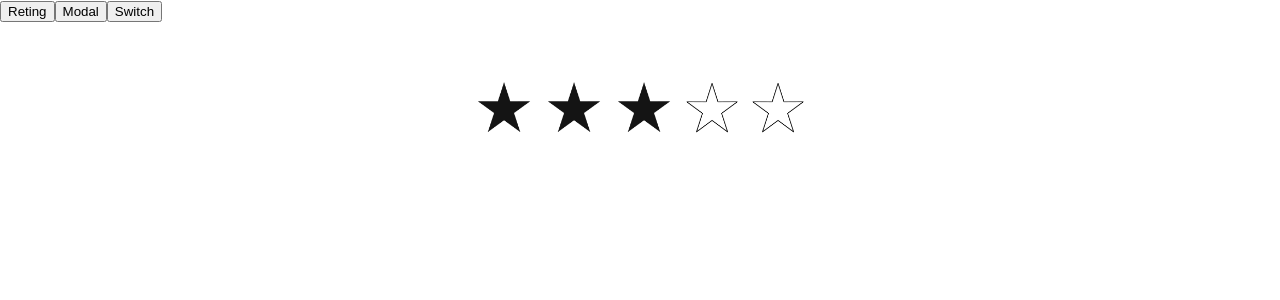
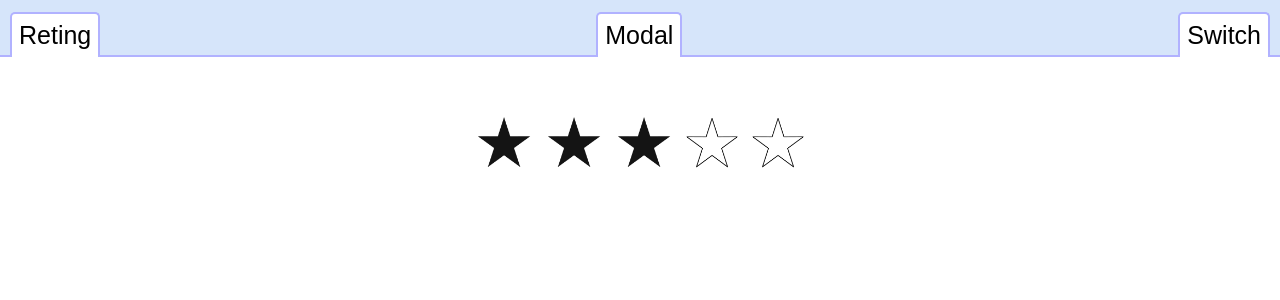
Before and after one commit to limdumb/React-Study, a React (Create React App) app: page /tab in a window 1280 px wide. Shown: the top 300 px of the page. Built offline with nearby package versions, Linux system fonts and the light colour scheme.

Commit message:
CSS 효과들 추가

```diff
--- a/src/App.css
+++ b/src/App.css
@@ -17,3 +17,99 @@ h1 {
   height: 100%;
   background-color: rgba(0,0,0,0.4);
 }
+
+.modalInner {
+  background-image: url("https://mblogthumb-phinf.pstatic.net/MjAxOTA2MThfMjgw/MDAxNTYwODQxNjUzNzI2.qP2O9P0EbXh-2eXpysArSonJrin9UTbsdm7MkPrMF1Ag.jfnA7IaTamg0E5AdWJPJjPIfkblIADgGTTmpeaKwYqEg.GIF.otozio/resource(1).gif?type=w800");
+  background-size: cover;
+  width: 500px;
+  height: 500px;
+  display: flex;
+  align-items: center;
+  flex-direction: column;
+  justify-content: space-between;
+  position: absolute;
+  margin: 300px;
+  margin-left: calc(50% - 250px);
+  margin-top: calc(50vh - 300px);
+}
+
+.tab__Container{
+  display: flex;
+  justify-content: space-between;
+  border-bottom: 2px solid #B1B2FF;
+  padding: 0px;
+  margin: 0px;
+  background-color: #D6E5FA;
+}
+
+.tab__Container > button {
+  margin-top: 10px;
+  font-size: 25px;
+  background-color: white;
+  border-right: 2px solid #B1B2FF;
+  border-left: 2px solid #B1B2FF;
+  border-top: 2px solid #B1B2FF;
+  border-top-left-radius: 5px;
+  border-top-right-radius: 5px;
+  padding: 7px;
+  border-bottom: none;
+  position: relative;
+  top: 2px;
+}
+
+.Container {
+  height: 100vh;
+}
+
+.reting__Tab {
+  margin-left: 10px;
+}
+
+.switch__Tab {
+  margin-right: 10px;
+
+}
+
+.befor__RetingTab {
+  margin-left: 10px;
+}
+
+.befor__SwitchTab{
+  margin-right: 10px;
+}
+
+.befor__RetingTab:hover {
+  background-color: #FDEBF7;
+  transition: 500ms;
+  color: white;
+  transform: scale(1.1);
+}
+
+.befor__ModalTab:hover {
+  background-color: #091353;
+  transition: 500ms;
+  color: white;
+  transform: scale(1.1);
+}
+
+.befor__SwitchTab:hover {
+  background-color: #FDEBF7;
+  transition: 500ms;
+  color: white;
+  transform: scale(1.1);
+}
+
+.befor__Tab:hover {
+  background-color: #AFB4FF;
+  color: white;
+}
+
+.gost__Button:hover {
+  transition: all ease 1s;
+  transform: rotate( 720deg );
+}
+
+.modal__Component__Button:hover {
+  transition: all ease 900ms;
+  transform: scale( 1.5 )
+}
```
